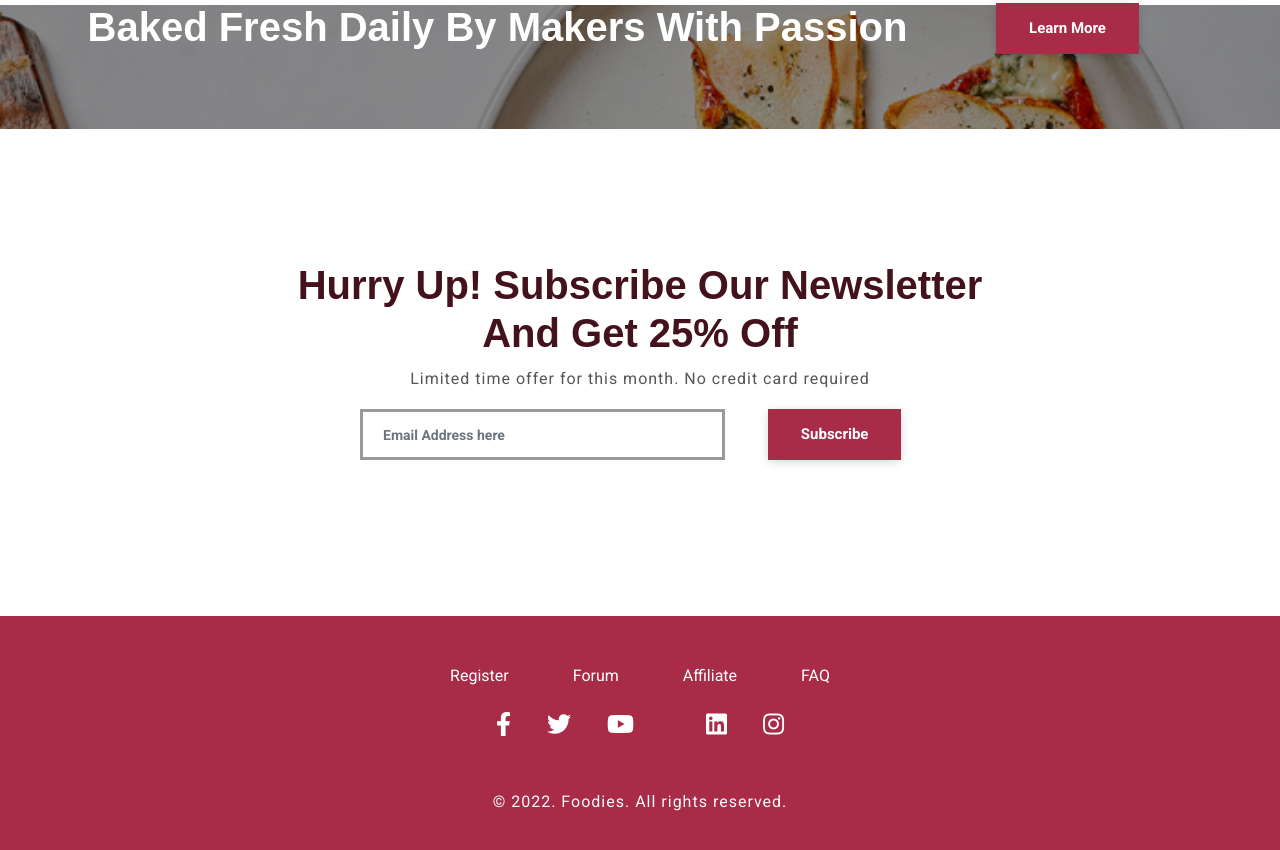
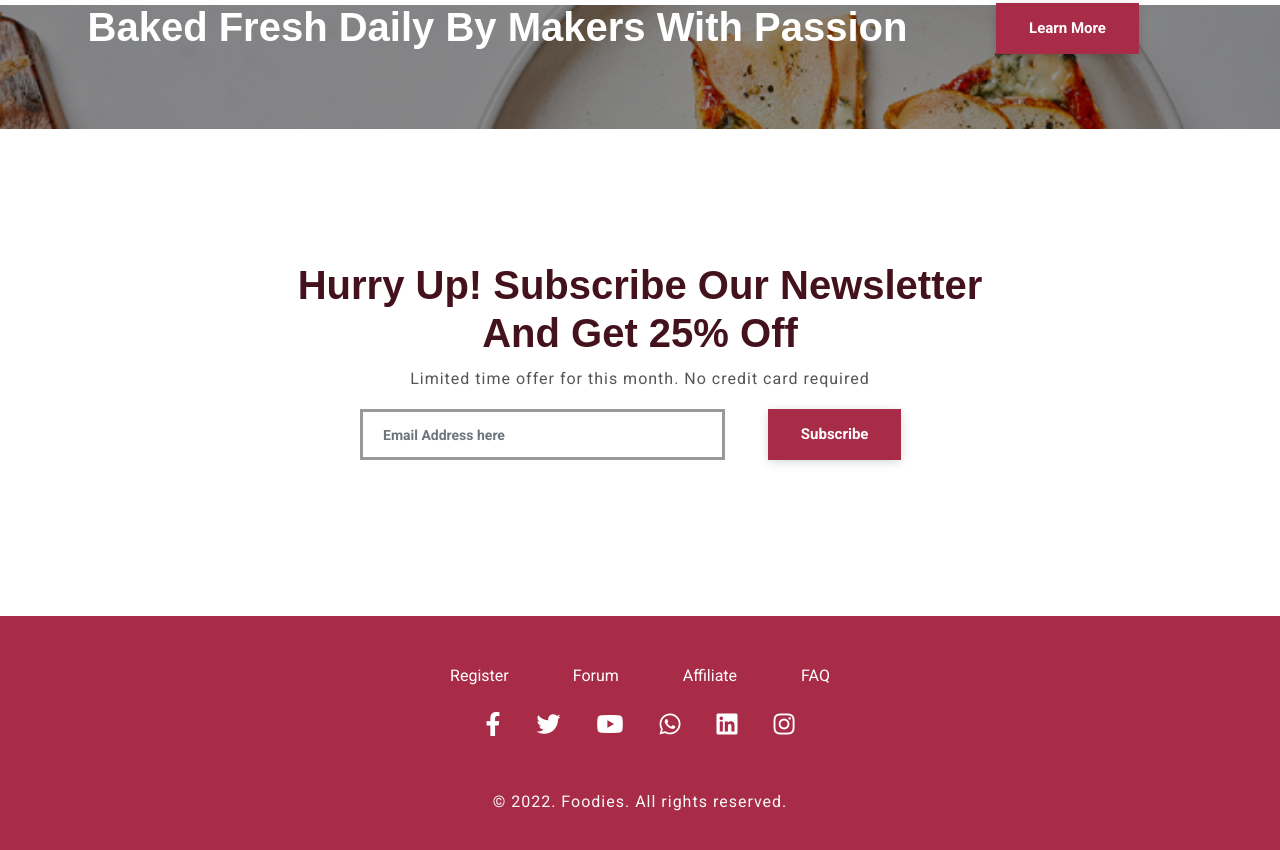
Before and after one commit to SunilSunny698/Project-Foodies, a plain HTML site: page index.html in a window 1280 px wide. Shown: the part 5118-5968 px from the top of the page. Drawn offline with nearby package versions, Linux system fonts and the light colour scheme.

Commit message:
Update index.html
Dribble to whatsapp ... footer changed

```diff
--- a/index.html
+++ b/index.html
@@ -360,7 +360,7 @@
 							<a href="#"><i class="fab fa-facebook-f"></i></a>
 							<a href="#"><i class="fab fa-twitter"></i></a>
 							<a href="#"><i class="fab fa-youtube"></i></a>
-							<a href="#"><i class="fab fa-dribble"></i></a>
+							<a href="#"><i class="fab fa-whatsapp"></i></a>
 							<a href="#"><i class="fab fa-linkedin"></i></a>
 							<a href="#"><i class="fab fa-instagram"></i></a>
 						</div>
```
